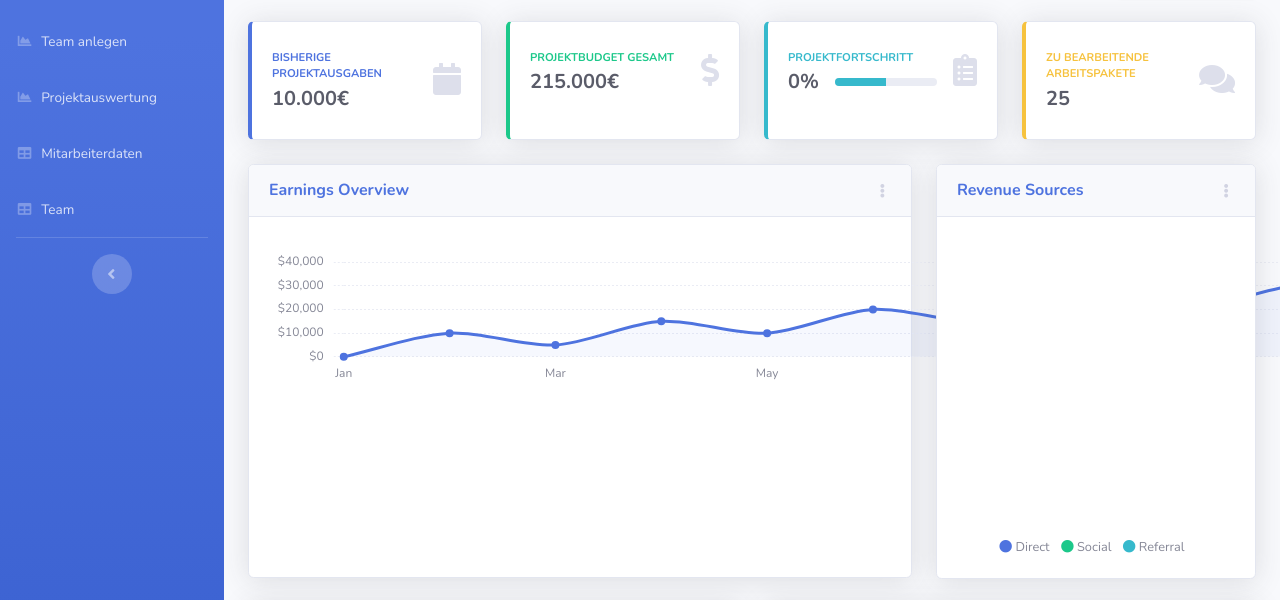
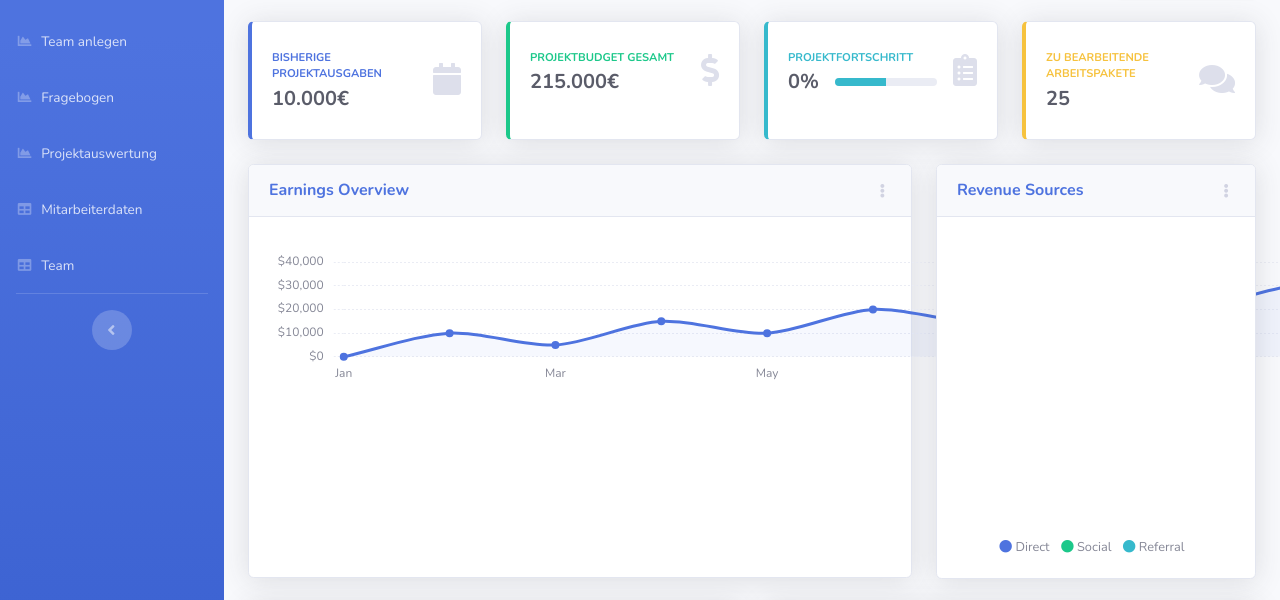
Before and after one commit to pascwin/teamfinder, a website with bundled scripts: page index.html in a window 1280 px wide. Shown: the part 131-731 px from the top of the page. Built offline with nearby package versions, Linux system fonts and the light colour scheme.

Commit message:
FragebogenTest

```diff
--- a/index.html
+++ b/index.html
@@ -56,6 +56,13 @@
                 <a class="nav-link" href="teamAnlegen.html">
                     <i class="fas fa-fw fa-chart-area"></i>
                     <span>Team anlegen</span></a>
+            </li>
+
+            <!-- Team anlegen -->
+            <li class="nav-item">
+                <a class="nav-link" href="fragebogen.html">
+                    <i class="fas fa-fw fa-chart-area"></i>
+                    <span>Fragebogen</span></a>
             </li>
 
 
```
